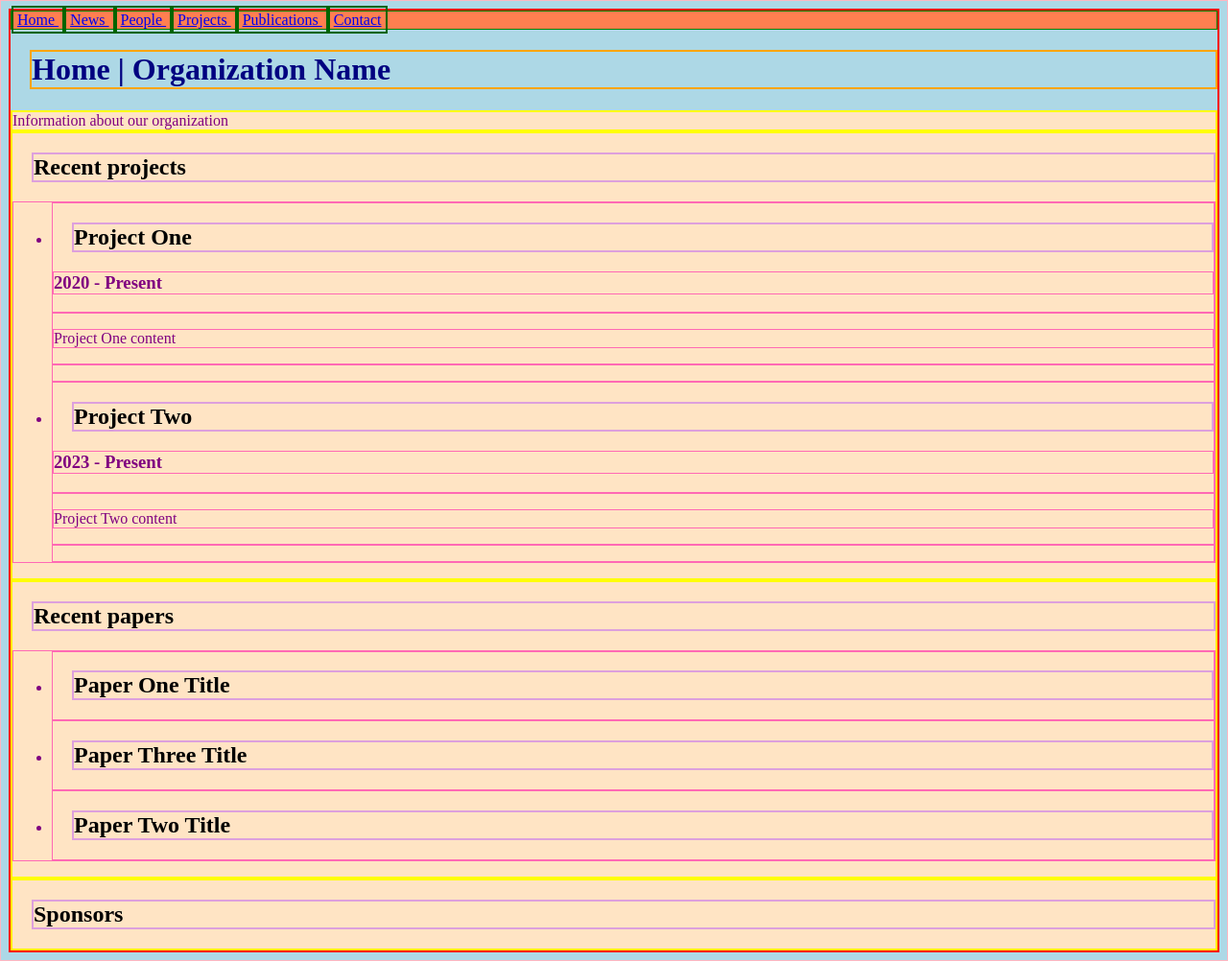
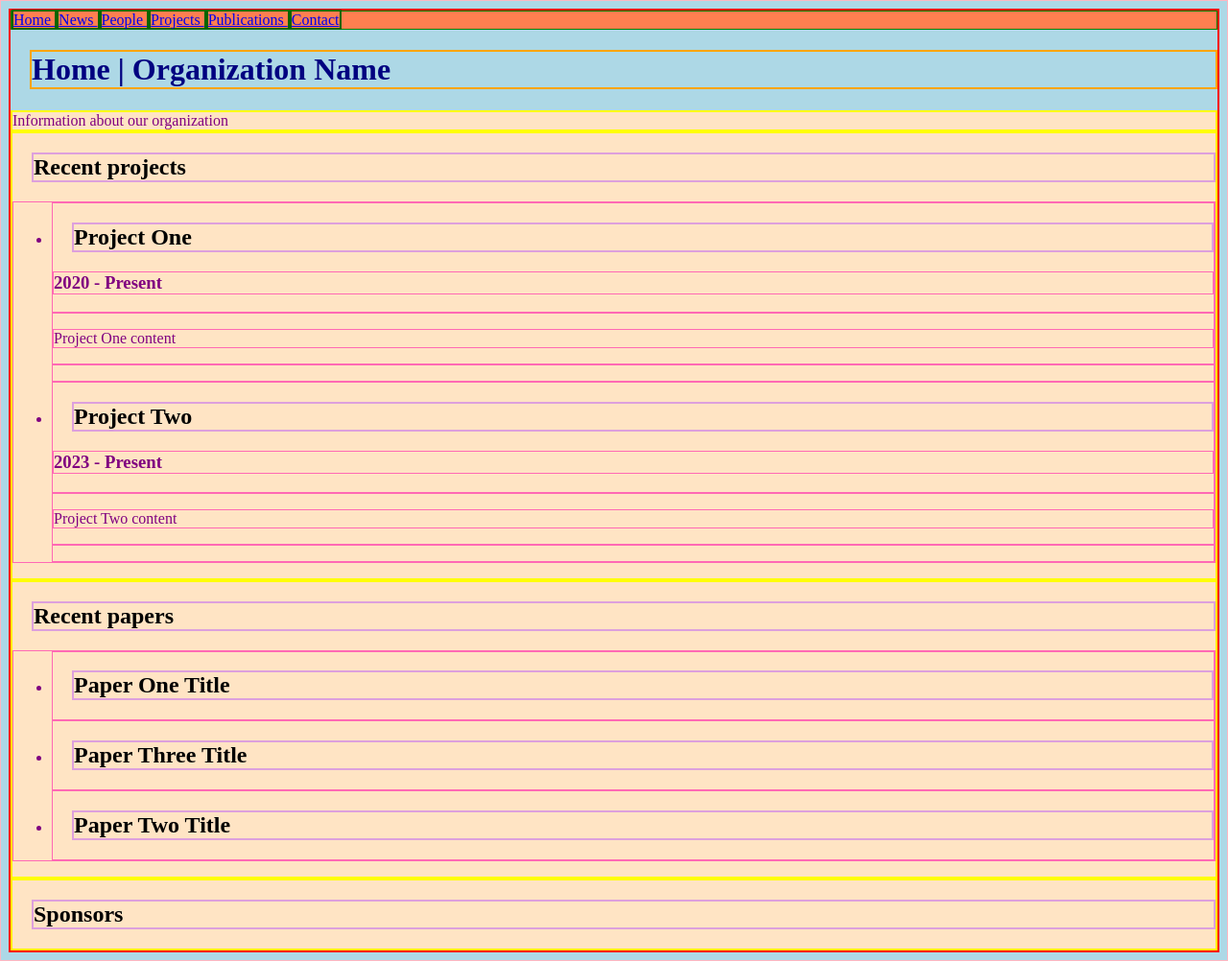
Before and after one commit to alt-thompson/sample-pages, a Jekyll site: the page built from docs/index.md, in a window 1280 px wide. Shown: the whole page at 96% size. Built offline with Jekyll 4.4.1, drawn with Linux system fonts in a browser that asks for light colours.

Commit message:
add plain layout and content for testing

```diff
--- a/docs/assets/css/style.scss
+++ b/docs/assets/css/style.scss
@@ -17,4 +17,4 @@ div.section {background-color: bisque; color: purple; border: 2px solid yellow;}
 
 nav { background-color: coral; border: 1px solid green; }
 
-nav a {padding: 4px; border: 2px solid darkgreen;}
+nav a {padding: 0px; border: 2px solid darkgreen;}
```
Also changed, not shown: 1 other file.
